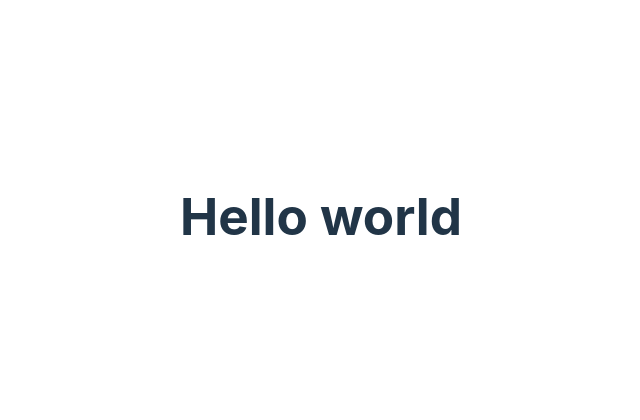
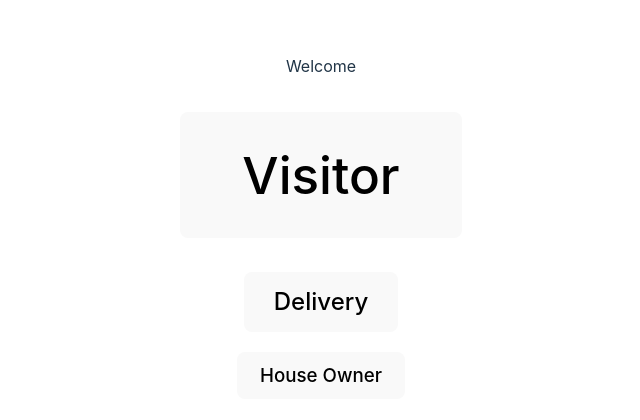
Before and after one commit to zunzureal/SafePassage, a React (Vite) app in the folder client/safePassage/: page / in a window 1280 px wide. Shown: the part 184-604 px from the top of the page, without its empty margins (319-959 px from the left). Built offline with nearby package versions, Linux system fonts and the light colour scheme.

Commit message:
First Push

```diff
--- a/client/safePassage/src/App.jsx
+++ b/client/safePassage/src/App.jsx
@@ -8,12 +8,26 @@ function App() {
 
   return (
     <div>
-      <nav>
+      <div className="status">
+        <div className = "Profile">
+          <img src="" alt="" />
+        </div>
+        <p>Welcome</p>
+      <div className = "username">
+        <p className = "user"> </p>
+        <p className = "address"> </p>
+      </div>
 
-      </nav>
+      </div>
       <h1>
-        Hello world
+        <button className = "visitor" hrel = "#"> Visitor </button>
       </h1>
+      <h2>
+        <button className = "delivery" hrel = "#"> Delivery </button>
+      </h2>
+      <h3>
+        <button className = "houseowner" hrel = "#"> House Owner </button >
+      </h3>
     </div>
   )
 }
```
